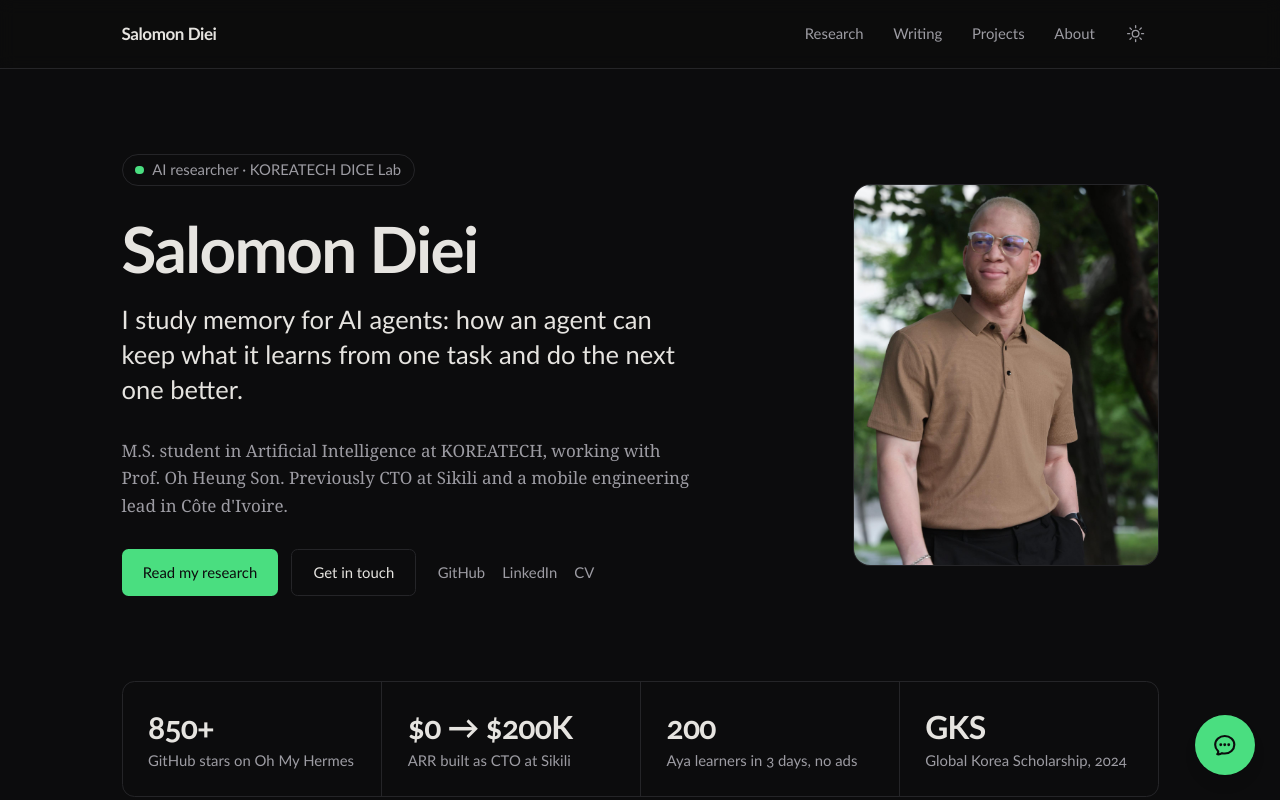
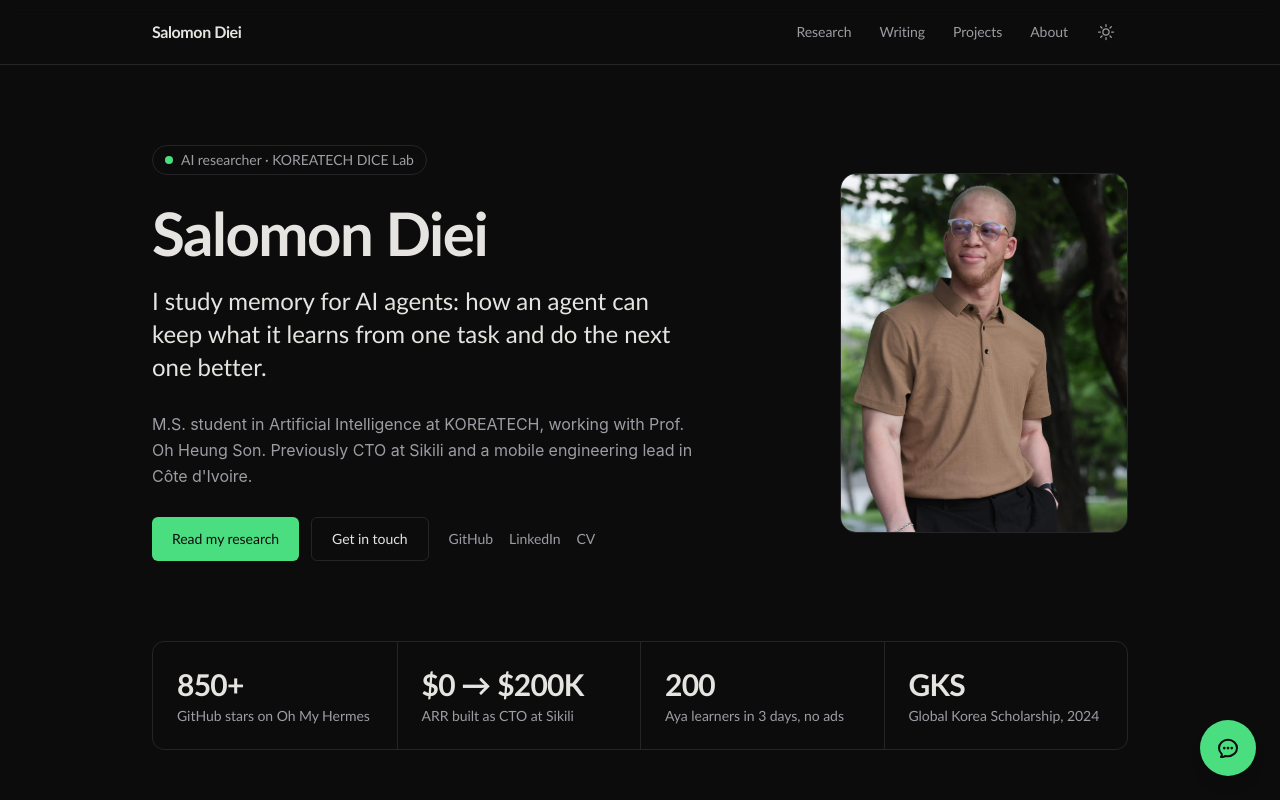
Before and after one commit to Salomondiei08/portfolio, a Next.js app: page / in a window 1280 px wide. Shown: the top 800 px of the page. Built offline with nearby package versions, Linux system fonts and the light colour scheme.

Commit message:
style: switch body text from serif to system sans
Futura stays for headings; body uses San Francisco / Segoe UI / Roboto at 16px base.

```diff
--- a/src/app/globals.css
+++ b/src/app/globals.css
@@ -6,9 +6,9 @@
 /*
  * Typography system
  * Futura carries headings, navigation and labels (short, display text).
- * Long-form reading uses a book serif stack, because geometric sans faces
- * like Futura tire the eye over paragraphs. Every face below ships with the
- * OS, so nothing is downloaded and there is no layout shift on load.
+ * Body text uses the platform UI sans (San Francisco, Segoe UI, Roboto):
+ * modern, very legible at paragraph length, and already installed, so
+ * nothing is downloaded and there is no layout shift on load.
  */
 @font-face {
   font-family: 'Futura';
@@ -28,7 +28,7 @@
   --color-background: var(--background);
   --color-foreground: var(--foreground);
   --font-sans: 'Futura', 'Century Gothic', 'Avenir Next', 'Trebuchet MS', sans-serif;
-  --font-serif: 'Iowan Old Style', 'Charter', 'Bitstream Charter', 'Sitka Text', 'Cambria', 'Georgia', serif;
+  --font-body: -apple-system, BlinkMacSystemFont, 'SF Pro Text', 'Segoe UI', Roboto, 'Helvetica Neue', Arial, sans-serif;
   --font-mono: ui-monospace, SFMono-Regular, Menlo, Monaco, Consolas, "Liberation Mono", "Courier New", monospace;
   --color-ring: var(--ring);
   --color-input: var(--input);
@@ -109,16 +109,16 @@
     @apply border-border outline-ring/50;
   }
   html {
-    /* 17px base: comfortable for serif body text, still rem-relative */
-    font-size: 106.25%;
+    /* Respect the reader's browser font size (16px by default) */
+    font-size: 100%;
     -webkit-text-size-adjust: 100%;
     text-rendering: optimizeLegibility;
   }
   body {
     @apply bg-background text-foreground antialiased;
-    font-family: var(--font-serif);
-    line-height: 1.65;
-    font-feature-settings: "kern", "liga", "onum";
+    font-family: var(--font-body);
+    line-height: 1.6;
+    letter-spacing: -0.003em;
   }
   h1, h2, h3, h4, nav, button, label, input, textarea, select {
     font-family: var(--font-sans);
@@ -196,9 +196,9 @@ body, header, footer, nav, a, button, input {
 /* Article typography (markdown output) */
 .blog-content {
   color: var(--foreground);
-  font-family: var(--font-serif);
+  font-family: var(--font-body);
   font-size: 1.0625rem;
-  line-height: 1.75;
+  line-height: 1.7;
 }
 
 .blog-content > * + * {
@@ -347,7 +347,7 @@ body, header, footer, nav, a, button, input {
 
 @media (min-width: 640px) {
   .blog-content {
-    font-size: 1.125rem;
+    font-size: 1.09rem;
   }
 }
 
```
Also changed, not shown: 1 other file (tests, documents, lock files or other folders).
